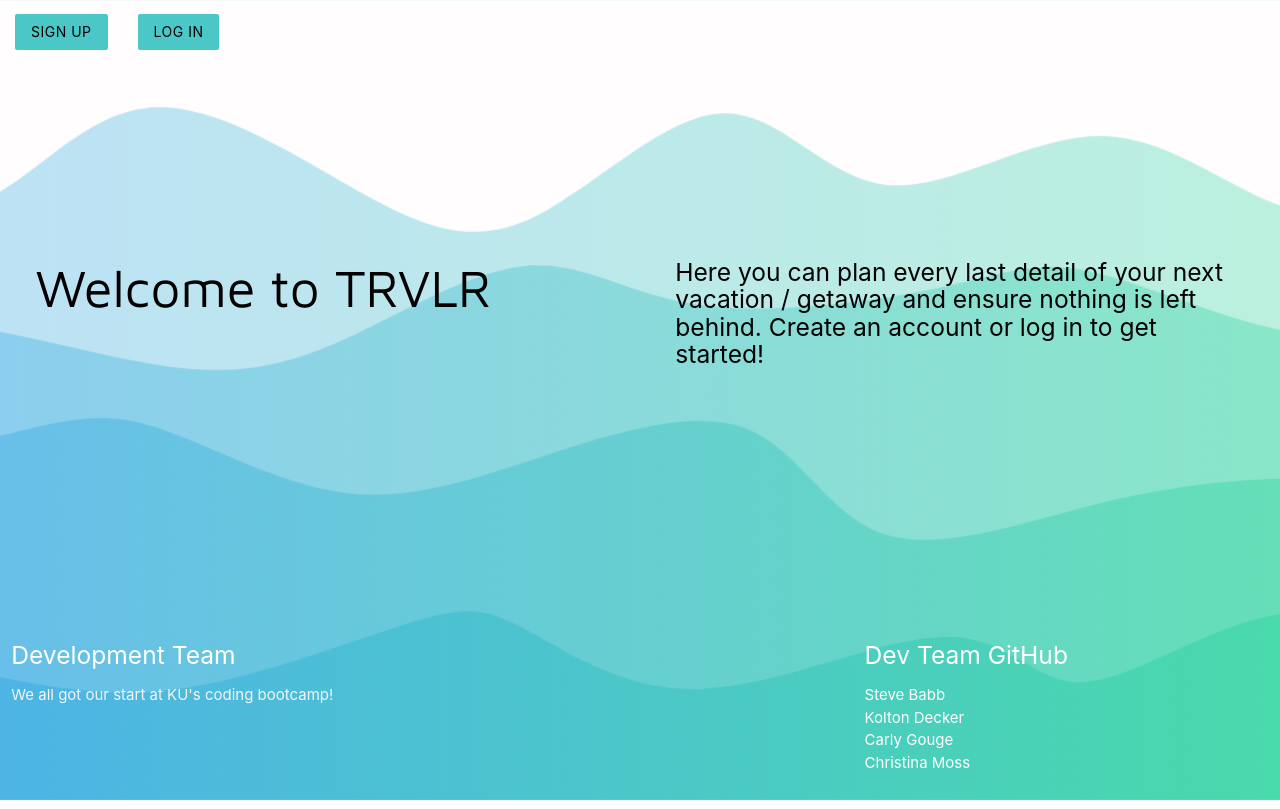
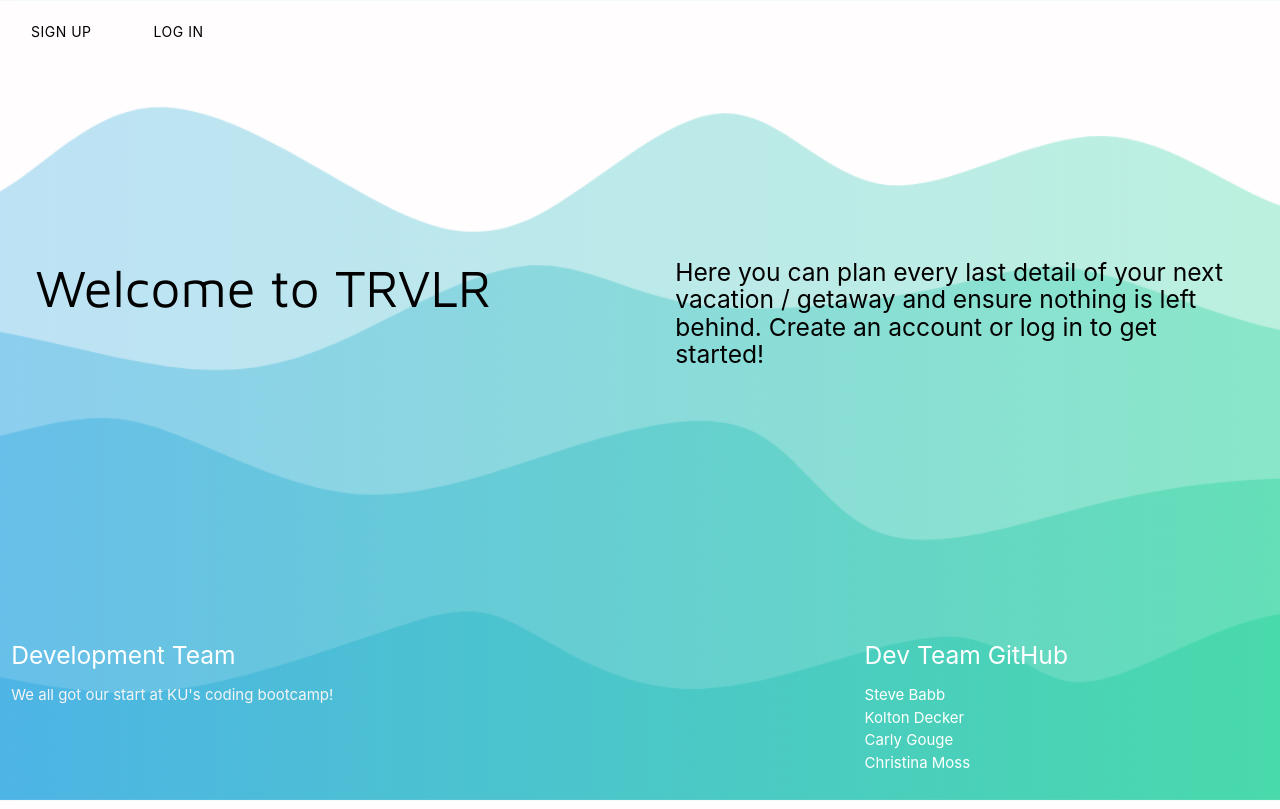
Before and after one commit to verusbabb/TRVLR, a React (Create React App) app in the folder client/: page / in a window 1280 px wide. Built offline with nearby package versions, Linux system fonts and the light colour scheme.

Commit message:
Fixed nav button color

```diff
--- a/client/src/App.css
+++ b/client/src/App.css
@@ -21,7 +21,7 @@ main {
   min-height: 50vh;
 }
 
-.transparentBG {
+.transparentBG, a.btn {
   background-color: rgba(0,0,0,0) !important;
 }
 
```
